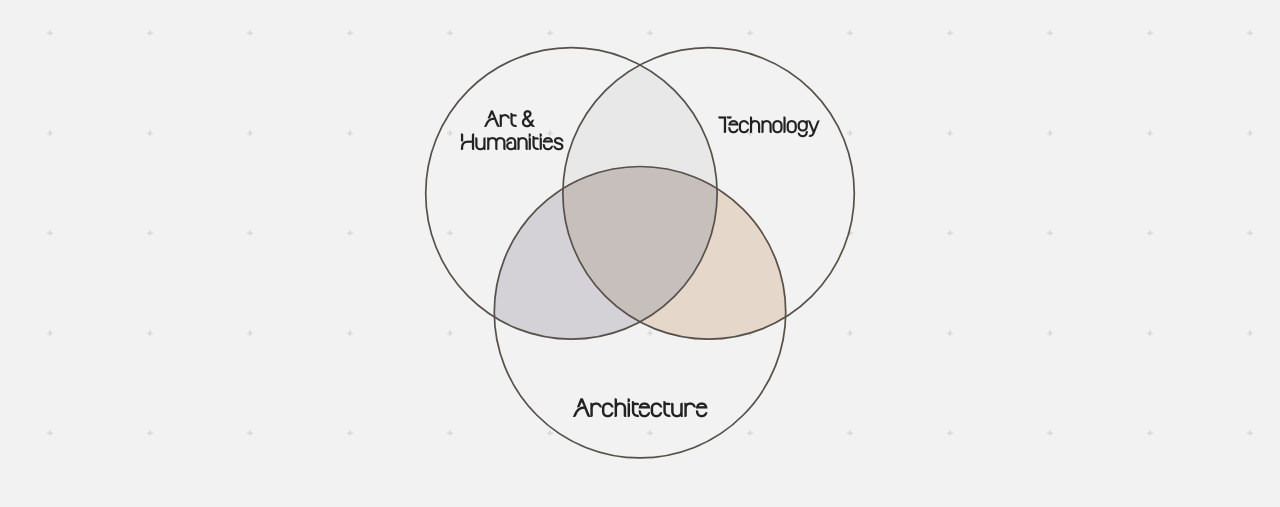
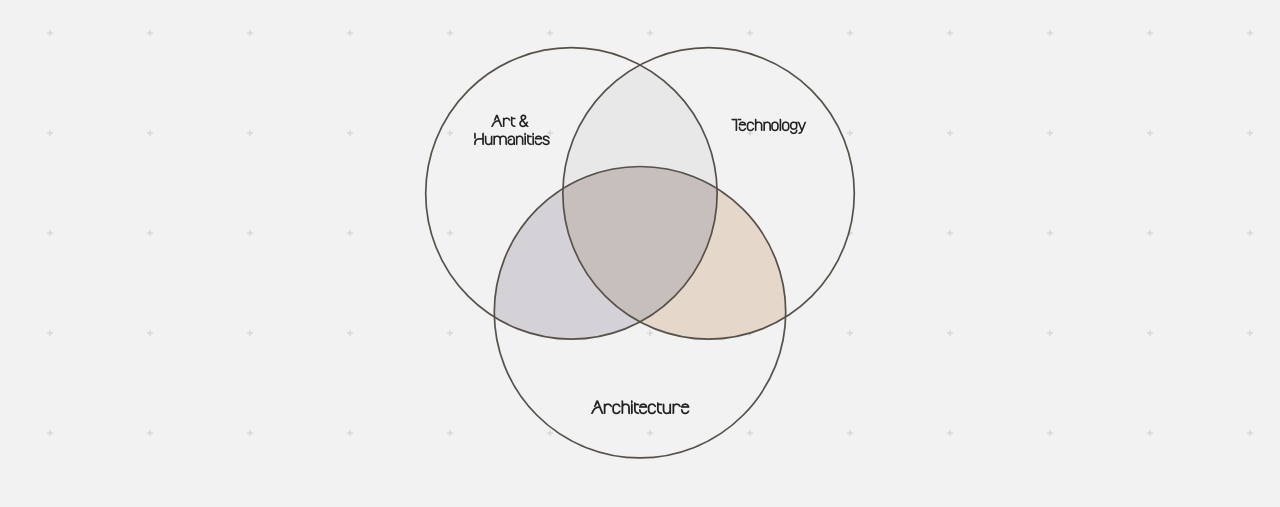
Before and after one commit to anqua/at-a, a Jekyll site: the page built from research.md, in a window 1280 px wide. Shown: the part 317-824 px from the top of the page. Built offline with Jekyll 4.4.1, drawn with Linux system fonts in a browser that asks for light colours.

Commit message:
Reduce Venn diagram label font size

```diff
--- a/research.md
+++ b/research.md
@@ -16,12 +16,12 @@ Our group conducts research at the intersections of art, technology and architec
     <circle cx="380" cy="220" r="170" fill="none" stroke="#57514a" stroke-width="2"/>
     <circle cx="300" cy="358.6" r="170" fill="none" stroke="#57514a" stroke-width="2"/>
 
-    <text x="150" y="146" text-anchor="middle" dominant-baseline="central" font-size="23" font-weight="600" fill="#222">
-      <tspan x="150" dy="-13">Art &amp;</tspan>
-      <tspan x="150" dy="27">Humanities</tspan>
+    <text x="150" y="146" text-anchor="middle" dominant-baseline="central" font-size="17" font-weight="600" fill="#222">
+      <tspan x="150" dy="-10">Art &amp;</tspan>
+      <tspan x="150" dy="20">Humanities</tspan>
     </text>
-    <text x="450" y="140" text-anchor="middle" dominant-baseline="central" font-size="23" font-weight="600" fill="#222">Technology</text>
-    <text x="300" y="470" text-anchor="middle" dominant-baseline="central" font-size="26" font-weight="600" fill="#222">Architecture</text>
+    <text x="450" y="140" text-anchor="middle" dominant-baseline="central" font-size="17" font-weight="600" fill="#222">Technology</text>
+    <text x="300" y="470" text-anchor="middle" dominant-baseline="central" font-size="19" font-weight="600" fill="#222">Architecture</text>
   </svg>
 </div>
 
```
